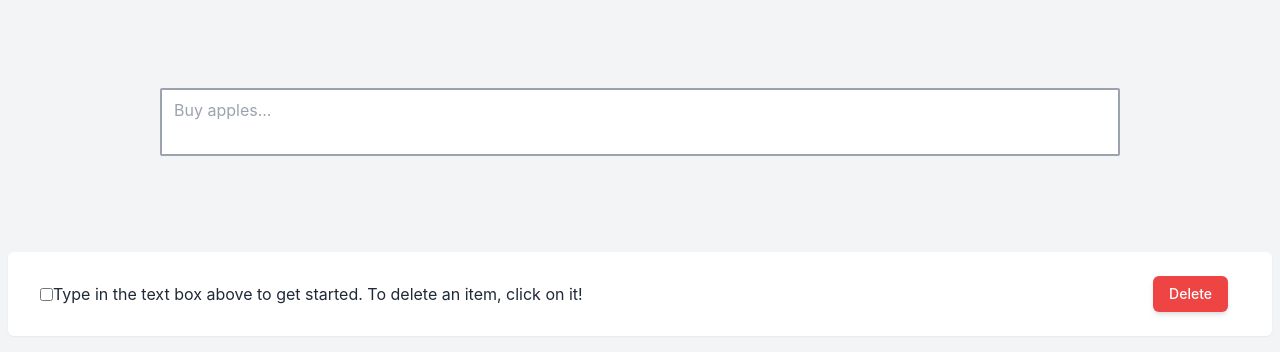
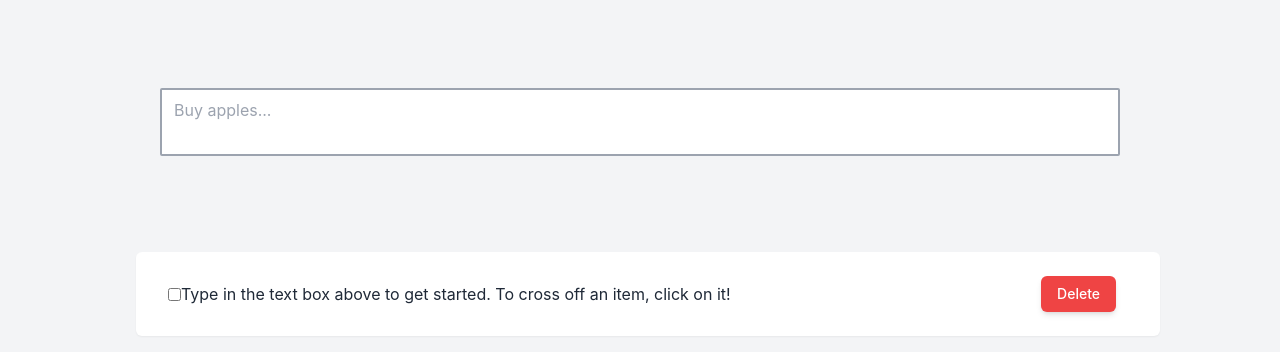
Before and after one commit to reichman2/todo-list, a Next.js app: page / in a window 1280 px wide. Shown: the top 352 px of the page. Built offline with nearby package versions, Linux system fonts and the light colour scheme.

Commit message:
Add rendering of items

```diff
--- a/components/TodoList.tsx
+++ b/components/TodoList.tsx
@@ -19,16 +19,17 @@ interface TodoListState {
 
 
 class TodoList extends React.Component<TodoListProps, TodoListState> {
-
     constructor(props: TodoListProps) {
         super(props);
 
         this.state = {
+            // TODO remove this default item in favor of one that is created in prisma by default.
             items: [
                 {
                     id: "stank",
                     authorId: "stankyAuthorSam",
-                    text: "Type in the text box above to get started.  To delete an item, click on it!"
+                    text: "Type in the text box above to get started.  To cross off an item, click on it!",
+                    completed: false
                 },
                 ...this.props.apiData
             ]
@@ -52,7 +53,6 @@ class TodoList extends React.Component<TodoListProps, TodoListState> {
     }
 
     remove(key: number) {
-
         console.log('remove', key);
         this.setState({ items: this.state.items.filter((e, i) => {
             if (i == key) {
@@ -67,16 +67,29 @@ class TodoList extends React.Component<TodoListProps, TodoListState> {
 
             return true;
         })});
+
         console.log(this.state.items);
-
     }
 
     render() {
-        const elems = this.state.items.map((e, i) => (<TodoItem title={ `id: ${e.id}\nauthorId: ${e.authorId}` } key={ i } onClick={ () => this.openModal(i) }>{ e.text }</TodoItem>));
+        const elems = this.state.items.map((e, i) => {
+            return (
+                <TodoItem
+                    title={ `id: ${e.id}\nauthorId: ${e.authorId}` }
+                    key={ i }
+                    onDelete={ () => this.openModal(i) }
+                    completed={ e.completed }
+                >
+                    { e.text }
+                </TodoItem>
+            );
+        });
 
         return (
-            <div className="w-full flex justify-center flex-wrap">
-                { elems }
+            <div className="w-full flex justify-center">
+                <div className="w-4/5">
+                    { elems }
+                </div>
             </div>
         );
     }
```
